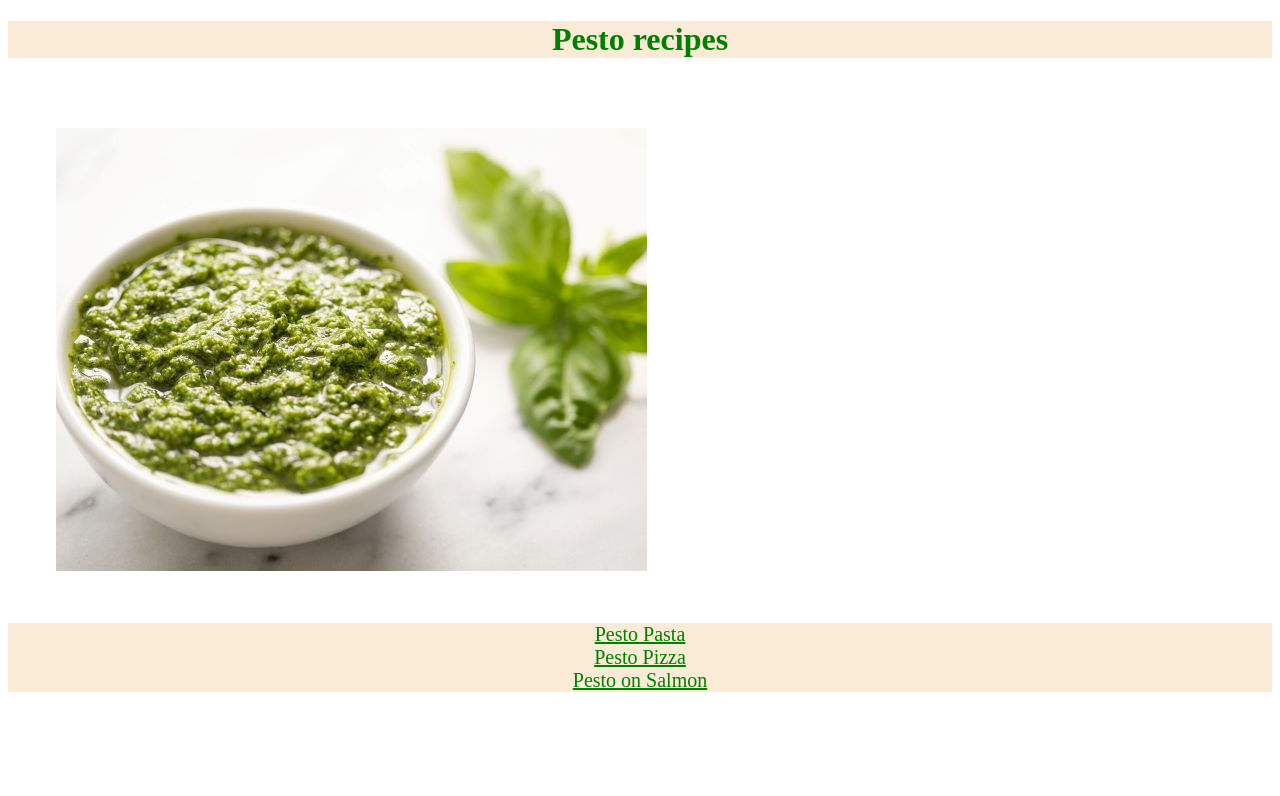
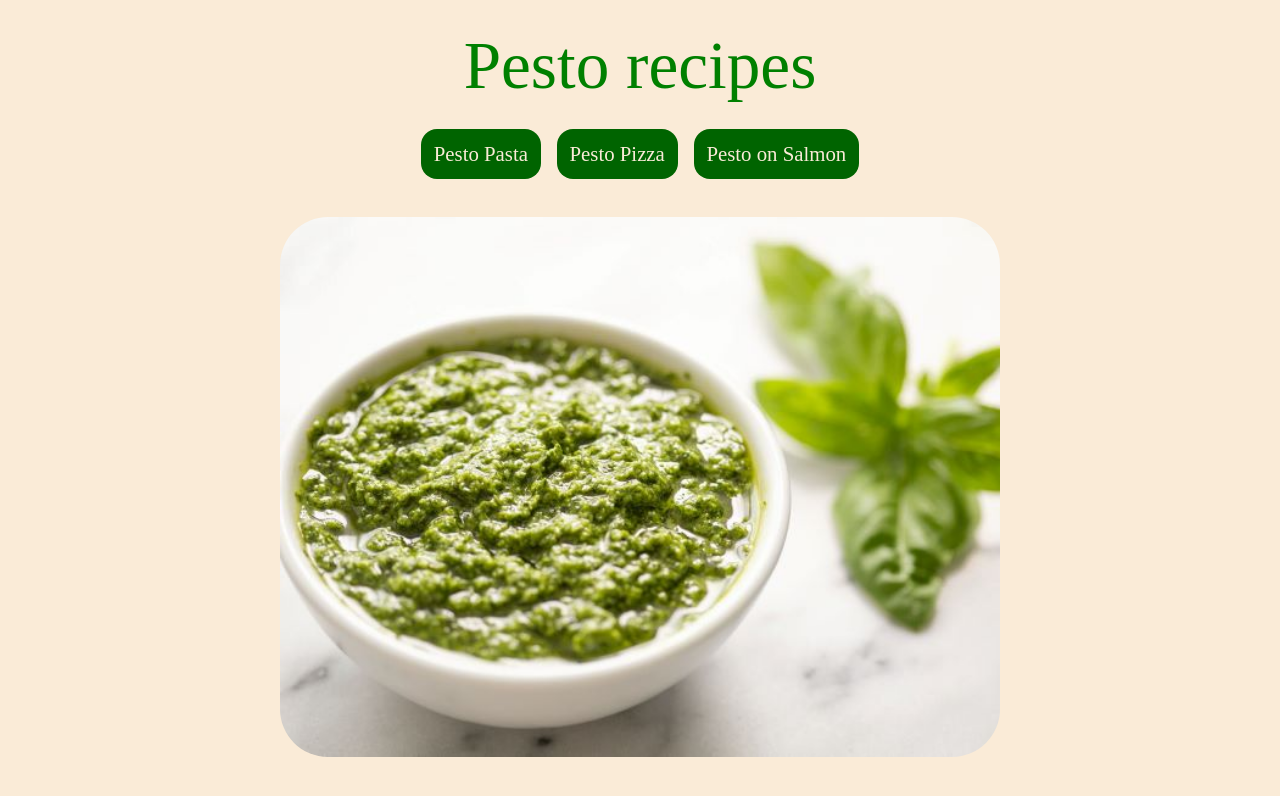
Before and after one commit to matayay/odin-recipes, a plain HTML site: page index.html in a window 1280 px wide. Drawn offline with Linux system fonts and the light colour scheme.

Commit message:
finished styling main page

```diff
--- a/index.html
+++ b/index.html
@@ -8,16 +8,18 @@
     <link rel="stylesheet" href="./style.css">
 </head>
 <body>
-    <h1>Pesto recipes</h1>
+    <div class="main_text">
+        <div class="title">Pesto recipes</div>
 
-    <img src="./images/pesto.jpg" alt="Picture of pesto.">
+        <div class="links">
+            <a href="./recipes/pestoPasta.html">Pesto Pasta</a>
+            <a href="./recipes/pestoPizza.html">Pesto Pizza</a>
+            <a href="./recipes/pestoSalmon.html">Pesto on Salmon</a>
+        </div>
+    </div>
 
-    <div>
-        <a href="./recipes/pestoPasta.html">Pesto Pasta</a>
-        <br>
-        <a href="./recipes/pestoPizza.html">Pesto Pizza</a>
-        <br>
-        <a href="./recipes/pestoSalmon.html">Pesto on Salmon</a>
+    <div class="bowl">
+        <img src="./images/pesto.jpg" alt="Picture of pesto.">
     </div>
 </body>
 </html>
--- /dev/null
+++ b/recipes/pestoPasta.css
@@ -0,0 +1,3 @@
+body {
+    background-color: antiquewhite;
+}
--- /dev/null
+++ b/recipes/pestoPizza.css
@@ -0,0 +1,3 @@
+body {
+    background-color: antiquewhite;
+}
--- /dev/null
+++ b/recipes/pestoSalmon.css
@@ -0,0 +1,3 @@
+body {
+    background-color: antiquewhite;
+}
--- a/style.css
+++ b/style.css
@@ -1,19 +1,42 @@
-h1 {
-    color: green;
+body {
+    height: 96vh;
     background-color: antiquewhite;
-    text-align: center;
+    display: flex;
+    flex-direction: column;
+    justify-content: space-around;
 }
 
-img {
-    padding: 3rem;
+.title {
+    color: green;
+    display: flex;
+    justify-content: center;
+    font-size: 4.2rem;
+    font-weight: 500;
+    margin-bottom: 1.5rem;
 }
 
-div {
-    background-color: antiquewhite;
-    text-align: center;
+.bowl {
+    display: flex;
+    justify-content: center;
 }
 
-a {
-    color: green;
-    font-size: 20px;
+.bowl img {
+    width: 45rem;
+    height: auto;
+    border-radius: 3rem;
 }
+
+.links {
+    display: flex;
+    justify-content: center;
+    gap: 1rem;
+}
+
+.links a {
+    color: antiquewhite;
+    background-color: darkgreen;
+    border-radius: 1rem;
+    padding: 0.8rem;
+    font-size: 1.3rem;
+    text-decoration: none;
+}
```
Also changed, not shown: recipes/pestoPasta.html (+1 -0 lines), recipes/pestoPizza.html (+1 -0 lines), recipes/pestoSalmon.html (+1 -0 lines).
